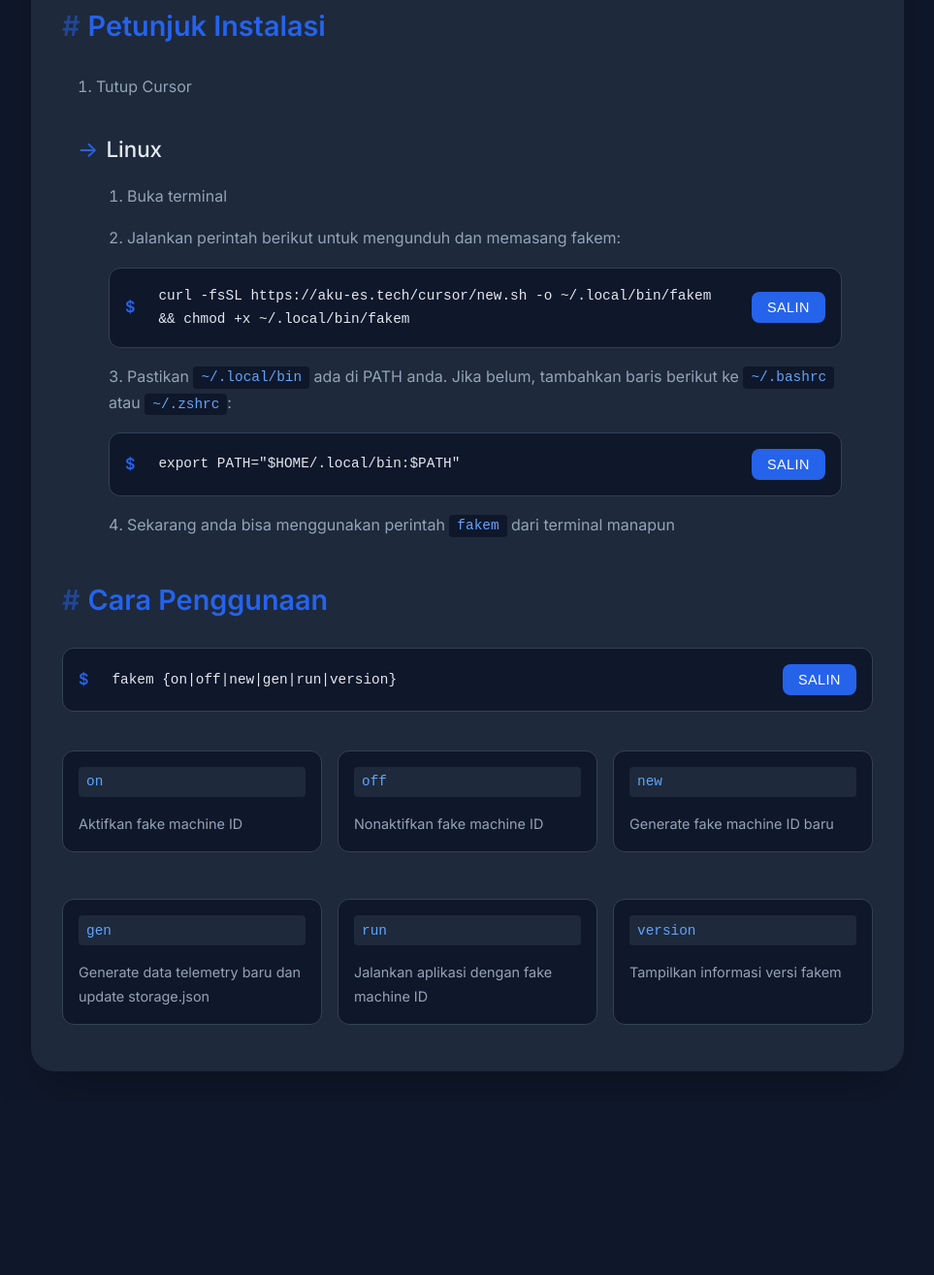
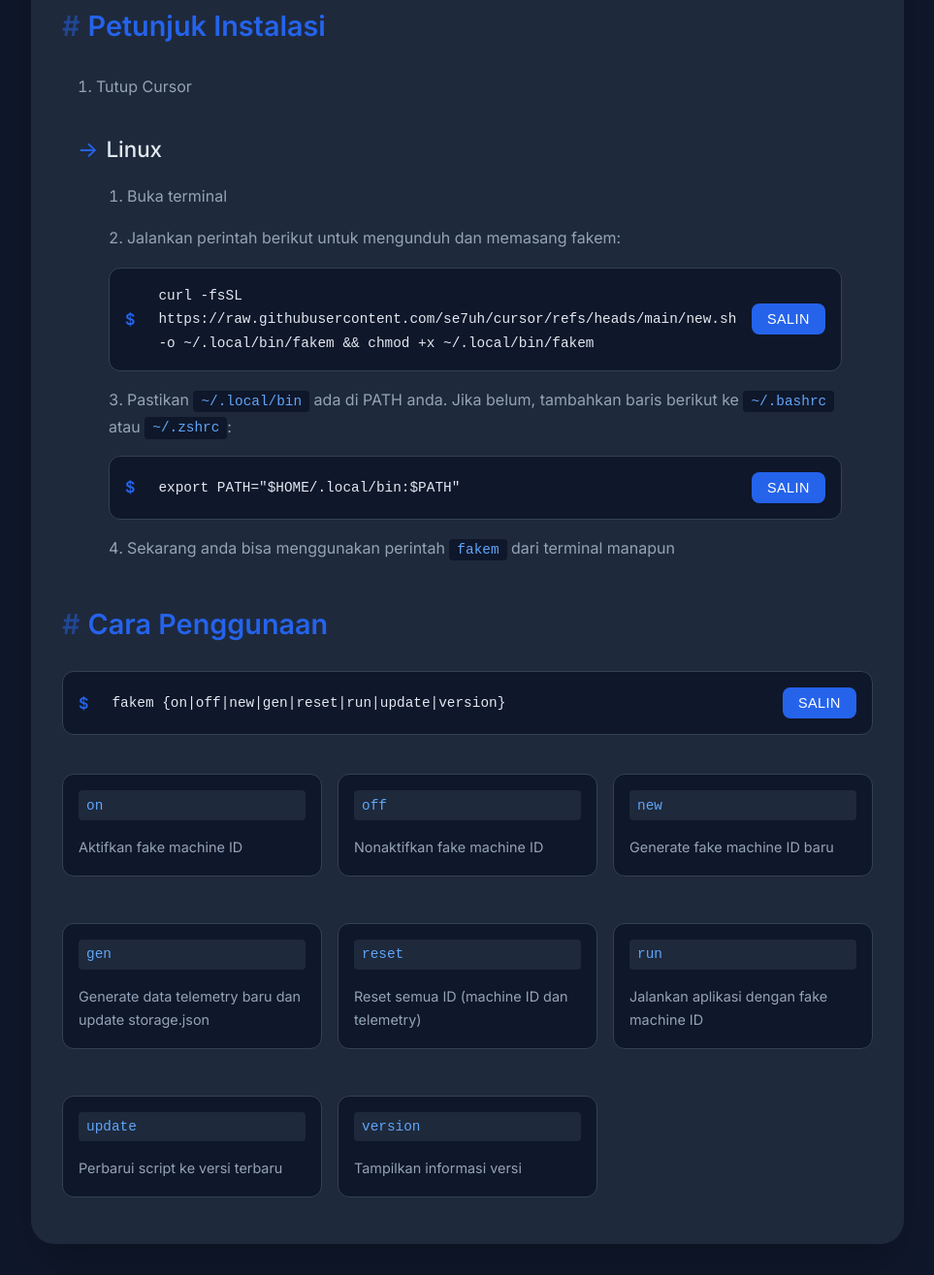
Before and after one commit to se7uh/cursor, a plain HTML site: page index.html in a window 1280 px wide. Shown: the part 201-1516 px from the top of the page at 97% size, without its empty margins (158-1121 px from the left). Before the commit the page ends 1338 px from the top, so only its background shows below. Drawn offline with Linux system fonts and the light colour scheme.

Commit message:
new commands: `reset` and `update`

```diff
--- a/index.html
+++ b/index.html
@@ -257,7 +257,7 @@
                 <li>Buka terminal</li>
                 <li>Jalankan perintah berikut untuk mengunduh dan memasang fakem:
                     <div class="command-block">
-                        <span class="command-text">curl -fsSL https://aku-es.tech/cursor/new.sh -o ~/.local/bin/fakem && chmod +x ~/.local/bin/fakem</span>
+                        <span class="command-text">curl -fsSL https://raw.githubusercontent.com/se7uh/cursor/refs/heads/main/new.sh -o ~/.local/bin/fakem && chmod +x ~/.local/bin/fakem</span>
                         <button class="copy-command" onclick="copyCommand(this)">Salin</button>
                     </div>
                 </li>
@@ -273,7 +273,7 @@
 
         <h2>Cara Penggunaan</h2>
         <div class="command-block">
-            <span class="command-text">fakem {on|off|new|gen|run|version}</span>
+            <span class="command-text">fakem {on|off|new|gen|reset|run|update|version}</span>
             <button class="copy-command" onclick="copyCommand(this)">Salin</button>
         </div>
         <ul class="usage-list">
@@ -294,12 +294,20 @@
                 <span>Generate data telemetry baru dan update storage.json</span>
             </li>
             <li>
+                <code>reset</code>
+                <span>Reset semua ID (machine ID dan telemetry)</span>
+            </li>
+            <li>
                 <code>run</code>
                 <span>Jalankan aplikasi dengan fake machine ID</span>
             </li>
             <li>
+                <code>update</code>
+                <span>Perbarui script ke versi terbaru</span>
+            </li>
+            <li>
                 <code>version</code>
-                <span>Tampilkan informasi versi fakem</span>
+                <span>Tampilkan informasi versi</span>
             </li>
         </ul>
     </div>
```
Also changed, not shown: 2 other files.
